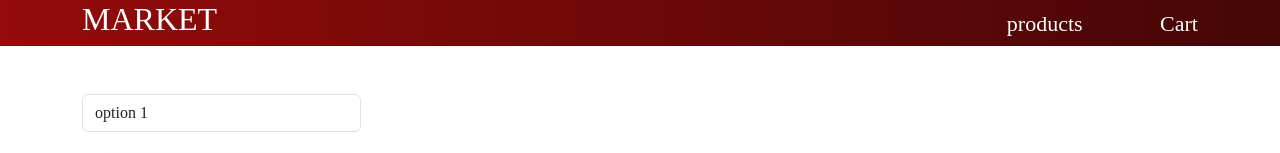
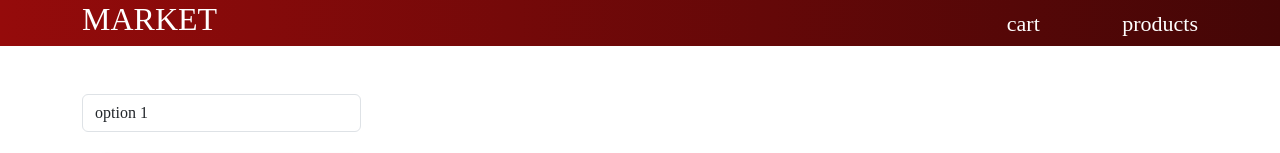
Before and after one commit to MohamedAdel090/MARKET, an Angular app: page /products in a window 1280 px wide. Shown: the top 153 px of the page. Built offline with nearby package versions, Linux system fonts and the light colour scheme; no server answers; grey boxes are pictures that could not be loaded.

Commit message:
shange the rauting and router

```diff
--- a/src/app/app-routing.module.ts
+++ b/src/app/app-routing.module.ts
@@ -6,8 +6,9 @@ import { CartsComponent } from './carts/components/carts/carts.component';
 
 const routes: Routes = [
   {path:"products", component:AllProductsComponent},
+  {path:"cart", component:CartsComponent},
   {path:"detalis", component:ProductsDetalisComponent},
-  {path:"cart", component:CartsComponent},
+  // {path:"cart", component:CartsComponent},
   {path:"**", redirectTo:"products" ,pathMatch:"full"}
 
 
--- a/src/app/products/components/all-products/all-products.component.ts
+++ b/src/app/products/components/all-products/all-products.component.ts
@@ -10,7 +10,7 @@ export class AllProductsComponent implements OnInit {
 
   allProducts:any[] = []
 
-    constructor(private ProductsService:ProductsService){}
+    constructor(private _ProductsService:ProductsService){}
 
 
 ngOnInit(): void {
@@ -18,8 +18,8 @@ ngOnInit(): void {
 }
 
 
-getProduct(){
-    this.ProductsService.getAllProducts().subscribe((res:any) =>{
+  getProduct(){
+    this._ProductsService.getAllProducts().subscribe((res:any) =>{
       console.log(res)
     })
   }
--- a/src/app/shared/components/header/header.component.html
+++ b/src/app/shared/components/header/header.component.html
@@ -2,8 +2,12 @@
   <div class="container">
     <h2 class="logo">MARKET</h2>
     <ul>
-      <li routerlink="/products">products</li>
-      <li routerlink="/cart">Cart</li>
+      <li class="nav-item">
+        <a class="nav-link" routerLink="/cart">cart</a>
+      </li>
+      <li class="nav-item">
+        <a class="nav-link" routerLink="/products">products</a>
+      </li>
     </ul>
   </div>
 </nav>
--- a/src/app/shared/components/header/header.component.scss
+++ b/src/app/shared/components/header/header.component.scss
@@ -12,7 +12,7 @@ nav{
             justify-content: space-between;
             width: 20%;
             margin: 0;
-            li{
+            li a{
                 cursor: pointer;
                 font-size: 22px;
                 color: #fff;
```
